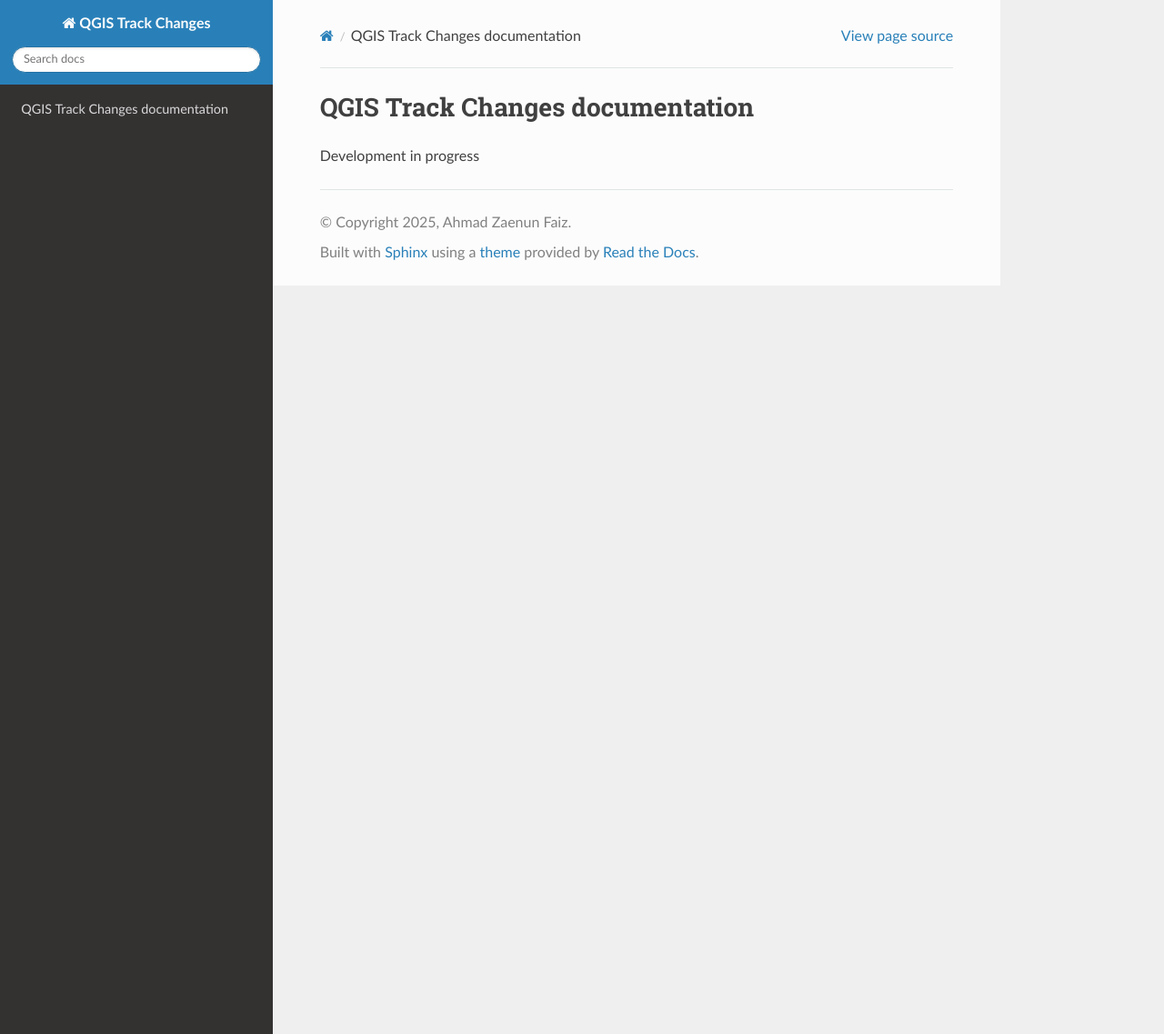
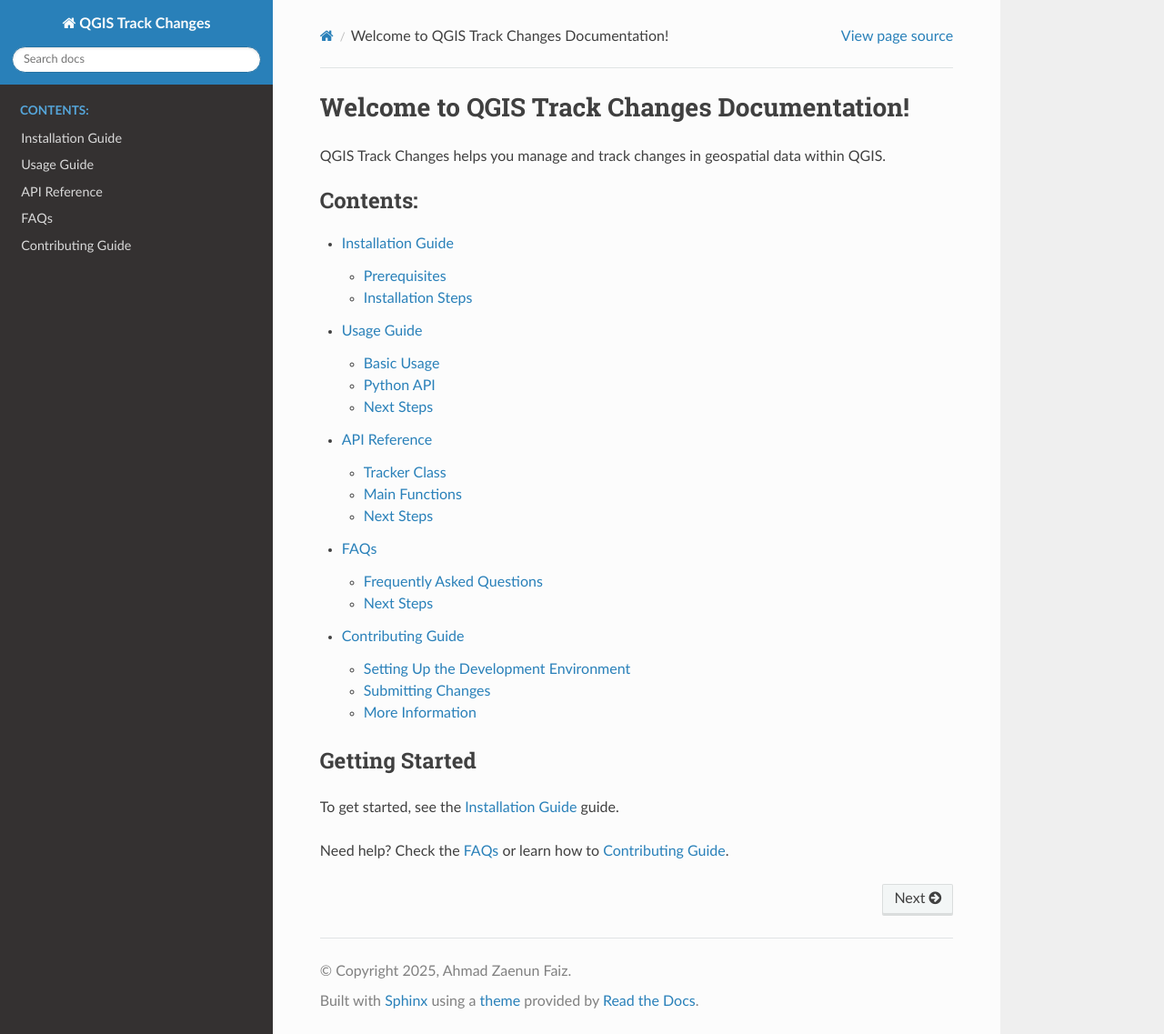
Before and after one commit to ahmadzfaiz/qgis-track-changes, a Sphinx documentation site: the page built from source/index.rst, in a window 1280 px wide and 1137 px high. Shown: the whole window at 91% size. Built offline with Sphinx 7.4.7 and the Read the Docs theme 3.1.0, drawn with Linux system fonts in a browser that asks for light colours.

Commit message:
docs(template): create template docs (#29)

````diff
--- /dev/null
+++ b/source/api.rst
@@ -0,0 +1,34 @@
+API Reference
+=============
+
+This section documents the core API of QGIS Track Changes.
+
+Tracker Class
+-------------
+.. autoclass:: qgis_track_changes.Tracker
+   :members:
+   :undoc-members:
+   :show-inheritance:
+
+Main Functions
+--------------
+### `qgis_track_changes.detect_changes`
+Detects changes in a geospatial dataset.
+
+.. code-block:: python
+
+   def detect_changes(file_path: str) -> dict:
+       """
+       Detects changes in a geospatial dataset.
+
+       :param file_path: Path to the geospatial file.
+       :return: Dictionary containing detected changes.
+       """
+       pass  # Implementation goes here
+
+More API details coming soon!
+
+Next Steps
+----------
+- Learn how to use the tool: :doc:`usage`
+- Contribute to the project: :doc:`contributing`
--- a/source/conf.py
+++ b/source/conf.py
@@ -13,7 +13,10 @@
 # -- General configuration ---------------------------------------------------
 # https://www.sphinx-doc.org/en/master/usage/configuration.html#general-configuration
 
-extensions = []
+extensions = [
+  "sphinx.ext.autodoc",  # Enables autodoc for API documentation
+  "sphinx.ext.napoleon"  # Optional: Supports Google-style docstrings
+]
 
 templates_path = ['_templates']
 exclude_patterns = []
--- /dev/null
+++ b/source/contributing.rst
@@ -0,0 +1,49 @@
+Contributing Guide
+==================
+
+Thank you for your interest in contributing to QGIS Track Changes! 🚀
+
+Setting Up the Development Environment
+--------------------------------------
+1. **Fork the Repository**
+   .. code-block:: bash
+
+      git clone https://github.com/your-username/qgis-track-changes.git
+      cd qgis-track-changes
+
+2. **Set Up a Virtual Environment**
+   .. code-block:: bash
+
+      python -m venv venv
+      source venv/bin/activate  # macOS/Linux
+      venv\Scripts\activate  # Windows
+
+3. **Install Dependencies**
+   .. code-block:: bash
+
+      pip install -r requirements.txt
+
+Submitting Changes
+------------------
+1. **Create a feature branch:**
+   .. code-block:: bash
+
+      git checkout -b feature-my-update
+
+2. **Make your changes, then commit:**
+   .. code-block:: bash
+
+      git add .
+      git commit -m "Added new feature"
+
+3. **Push to GitHub:**
+   .. code-block:: bash
+
+      git push origin feature-my-update
+
+4. **Submit a pull request.**
+
+More Information
+----------------
+- Check the :doc:`api` for code details.
+- See the :doc:`faq` for common questions.
--- /dev/null
+++ b/source/faq.rst
@@ -0,0 +1,22 @@
+FAQs
+====
+
+Frequently Asked Questions
+--------------------------
+
+**Q: How do I install QGIS Track Changes?**
+A: Follow the :doc:`installation` guide.
+
+**Q: What file formats does it support?**
+A: It supports GeoPackage (`.gpkg`), Shapefile (`.shp`), and GeoJSON (`.geojson`).
+
+**Q: How can I contribute?**
+A: See the :doc:`contributing` guide.
+
+**Q: Where can I report bugs?**
+A: You can report issues on the project's GitHub repository.
+
+Next Steps
+----------
+- Learn how to use it: :doc:`usage`
+- Check the API reference: :doc:`api`
--- a/source/index.rst
+++ b/source/index.rst
@@ -1,14 +1,20 @@
-.. QGIS Track Changes documentation master file, created by
-   sphinx-quickstart on Sun Mar 16 12:29:46 2025.
-   You can adapt this file completely to your liking, but it should at least
-   contain the root `toctree` directive.
+Welcome to QGIS Track Changes Documentation!
+============================================
 
-QGIS Track Changes documentation
-================================
-
-Development in progress
-
+QGIS Track Changes helps you manage and track changes in geospatial data within QGIS.
 
 .. toctree::
    :maxdepth: 2
    :caption: Contents:
+
+   installation
+   usage
+   api
+   faq
+   contributing
+
+Getting Started
+---------------
+To get started, see the :doc:`installation` guide.
+
+Need help? Check the :doc:`faq` or learn how to :doc:`contributing`.
--- /dev/null
+++ b/source/installation.rst
@@ -0,0 +1,32 @@
+Installation Guide
+==================
+
+Follow these steps to install QGIS Track Changes.
+
+Prerequisites
+-------------
+Ensure you have the following installed:
+- Python 3.7+
+- QGIS
+- GDAL
+- Virtual environment (recommended)
+
+Installation Steps
+------------------
+1. **Clone the repository**
+   ```bash
+   git clone https://github.com/your-username/qgis-track-changes.git
+   cd qgis-track-changes
+   ```
+
+2. **Set up a virtual environment**
+   ```bash
+   python -m venv venv
+   source venv/bin/activate  # macOS/Linux
+   venv\Scripts\activate  # Windows
+   ```
+
+3. **Install dependencies**
+   ```bash
+   pip install -r requirements.txt
+   ```
--- /dev/null
+++ b/source/usage.rst
@@ -0,0 +1,30 @@
+Usage Guide
+===========
+
+This section explains how to use QGIS Track Changes.
+
+Basic Usage
+-----------
+After installation (see :doc:`installation`), you can start using the tool.
+
+### Running the Tool
+Run the following command to track changes in a geospatial file:
+
+   ``qgis-track-changes --input my_data.gpkg --output results.json``
+
+Python API
+----------
+You can also use it in Python:
+
+.. code-block:: python
+
+   from qgis_track_changes import Tracker
+
+   tracker = Tracker()
+   changes = tracker.detect_changes("my_data.gpkg")
+   print(changes)
+
+Next Steps
+----------
+- Explore the API reference: :doc:`api`
+- Need help? Check the :doc:`faq`
````
Also changed, not shown: 2 other files.
